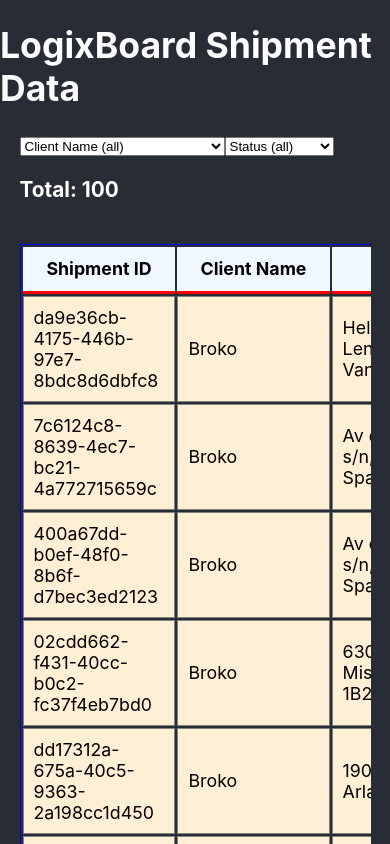
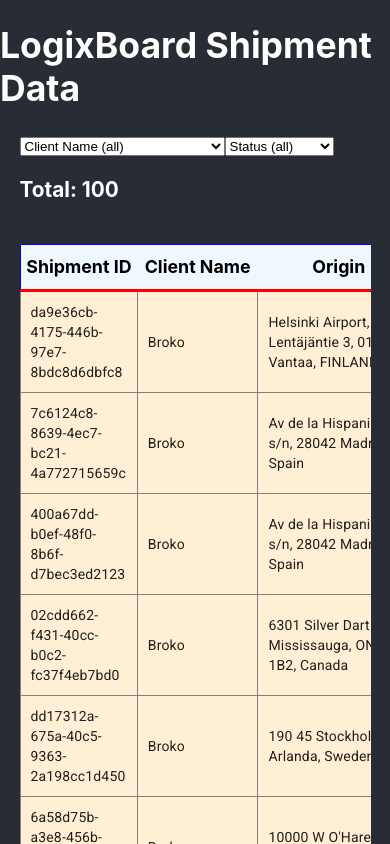
Before and after one commit to TaylorDarneille/logixboard, a React (Create React App) app: page / in a window 390 px wide. Shown: the top 844 px of the page. Built offline with nearby package versions, Linux system fonts and the light colour scheme.

Commit message:
converted table to material-ui to make it responsive

```diff
--- a/package.json
+++ b/package.json
@@ -3,6 +3,7 @@
   "version": "0.1.0",
   "private": true,
   "dependencies": {
+    "@material-ui/core": "^4.11.2",
     "@testing-library/jest-dom": "^5.11.5",
     "@testing-library/react": "^11.1.2",
     "@testing-library/user-event": "^12.2.2",
--- a/public/index.html
+++ b/public/index.html
@@ -24,6 +24,8 @@
       work correctly both with client-side routing and a non-root public URL.
       Learn how to configure a non-root public URL by running `npm run build`.
     -->
+    <!-- Roboto font for Material UI -->
+    <link rel="stylesheet" href="https://fonts.googleapis.com/css?family=Roboto:300,400,500,700&display=swap" />
     <title>React App</title>
   </head>
   <body>
--- a/src/App.js
+++ b/src/App.js
@@ -1,7 +1,7 @@
 import './App.css'
 import React, {useState, useEffect} from 'react'
 import data from './data.json'
-import Shipments from './Shipments'
+import ShipmentsGrid from './ShipmentsGrid'
 import Filters from './Filters'
 
 const initialFilters = {}
@@ -72,7 +72,7 @@
           currentFilters={filters}
           totalShipments={filteredShipments.length}
         />
-        <Shipments filteredShipments={filteredShipments} />
+        <ShipmentsGrid filteredShipments={filteredShipments} />
       </main>
     </div>
   )
--- a/src/Shipments.js
+++ /dev/null
@@ -1,88 +0,0 @@
-import React, { useEffect } from 'react'
-import { useTable } from 'react-table'
-import './ShipmentsGrid.css'
-
-function Shipments(props) {
-
-    // useEffect(()=>{
-    //     console.log('props.filteredShipments:')
-    //     console.log(props.filteredShipments)
-    // })
-
-    const data = React.useMemo(
-        () => props.filteredShipments,
-        [props.filteredShipments]
-    )
-
-    const columns = React.useMemo(
-        () => {
-            let cols = []
-            for (let key in props.filteredShipments[0]) {
-                cols.push({Header: key, accessor: key})
-            }
-            return cols
-        },
-        [props.filteredShipments]
-    )
-
-    const {
-        getTableProps,
-        getTableBodyProps,
-        headerGroups,
-        rows,
-        prepareRow,
-    } = useTable({ columns, data })
-
-    const headerRow = headerGroups.map(headerGroup => (
-        <tr {...headerGroup.getHeaderGroupProps()}>
-            {headerGroup.headers.map(column => (
-                <th
-                {...column.getHeaderProps()}
-                style={{
-                    borderBottom: 'solid 3px red',
-                    background: 'aliceblue',
-                    color: 'black',
-                    fontWeight: 'bold',
-                }}
-                >
-                {column.render('Header')}
-                </th>
-            ))}
-        </tr>
-    ))
-
-    const bodyRows = rows.map(row => {
-        prepareRow(row)
-        return (
-            <tr {...row.getRowProps()}>
-                {row.cells.map(cell => {
-                return (
-                    <td
-                    {...cell.getCellProps()}
-                    style={{
-                        padding: '10px',
-                        border: 'solid 1px gray',
-                        background: 'papayawhip',
-                    }}
-                    >
-                    {cell.render('Cell')}
-                    </td>
-                )
-                })}
-            </tr>
-        )
-    })
-
-    return (
-        <table {...getTableProps()}>
-            <thead>
-                {headerRow}
-            </thead>
-            <tbody {...getTableBodyProps()}>
-                {bodyRows}
-            </tbody>
-        </table>
-    )
-}
-
-export default Shipments
--- a/src/ShipmentsGrid.js
+++ b/src/ShipmentsGrid.js
@@ -1,5 +1,13 @@
 import React, { useEffect } from 'react'
+
+import MaUTable from '@material-ui/core/Table'
+import TableBody from '@material-ui/core/TableBody'
+import TableCell from '@material-ui/core/TableCell'
+import TableHead from '@material-ui/core/TableHead'
+import TableRow from '@material-ui/core/TableRow'
+
 import { useTable } from 'react-table'
+import './ShipmentsGrid.css'
 
 function ShipmentsGrid(props) {
 
@@ -68,7 +76,7 @@
     } = useTable({ columns, data })
 
     const headerRow = headerGroups.map(headerGroup => (
-        <tr {...headerGroup.getHeaderGroupProps()}>
+        <TableRow {...headerGroup.getHeaderGroupProps()}>
             {headerGroup.headers.map(column => (
                 <th
                 {...column.getHeaderProps()}
@@ -82,16 +90,16 @@
                 {column.render('Header')}
                 </th>
             ))}
-        </tr>
+        </TableRow>
     ))
 
     const bodyRows = rows.map(row => {
         prepareRow(row)
         return (
-            <tr {...row.getRowProps()}>
+            <TableRow {...row.getRowProps()}>
                 {row.cells.map(cell => {
                 return (
-                    <td
+                    <TableCell
                     {...cell.getCellProps()}
                     style={{
                         padding: '10px',
@@ -100,22 +108,22 @@
                     }}
                     >
                     {cell.render('Cell')}
-                    </td>
+                    </TableCell>
                 )
                 })}
-            </tr>
+            </TableRow>
         )
     })
 
     return (
-        <table {...getTableProps()}>
-            <thead>
+        <MaUTable {...getTableProps()}>
+            <TableHead>
                 {headerRow}
-            </thead>
-            <tbody {...getTableBodyProps()}>
+            </TableHead>
+            <TableBody {...getTableBodyProps()}>
                 {bodyRows}
-            </tbody>
-        </table>
+            </TableBody>
+        </MaUTable>
     )
 }
 
```
Also changed, not shown: src/ShipmentsGrid.css (+0 -9 lines), 1 other file (tests, documents, lock files or other folders).
